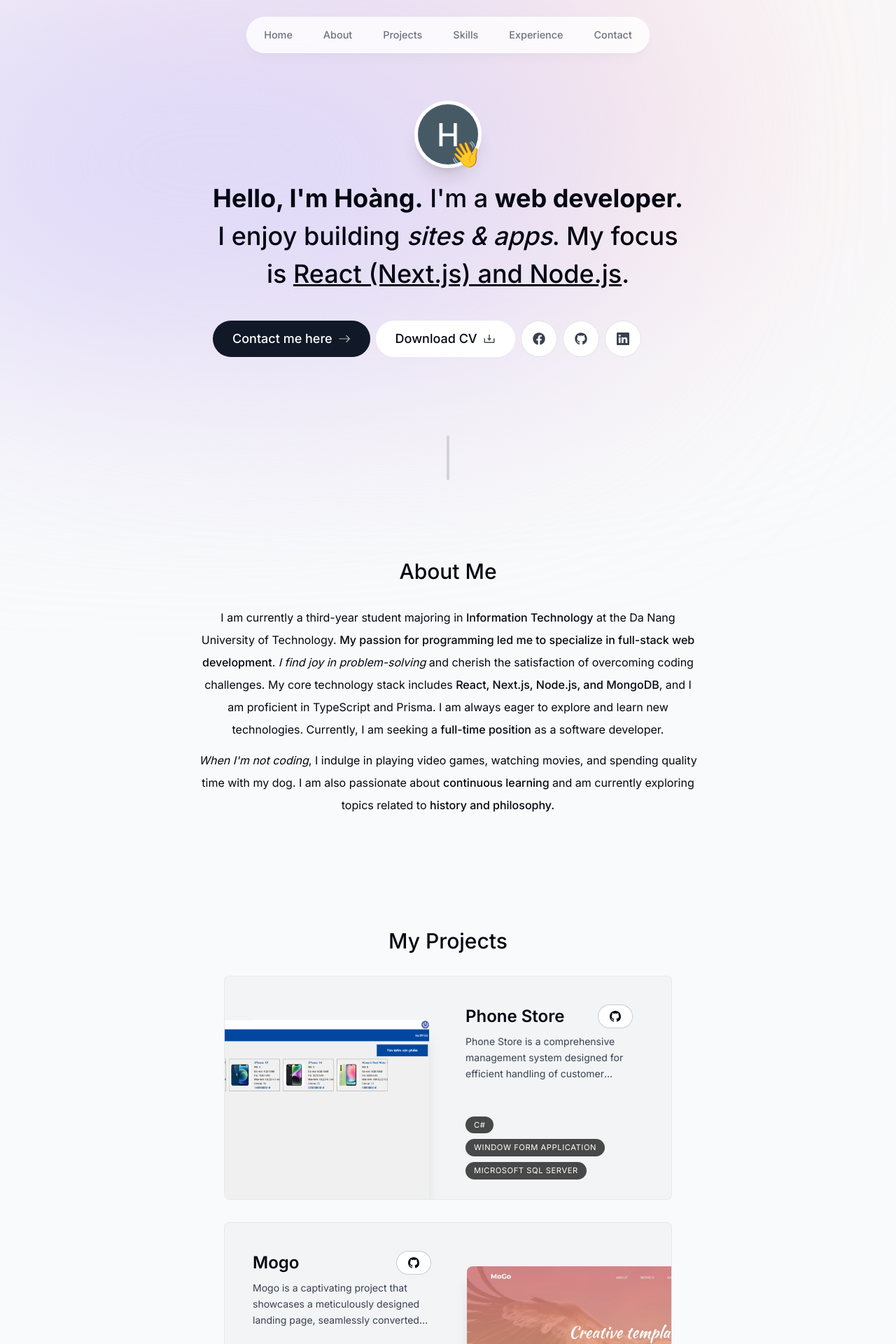
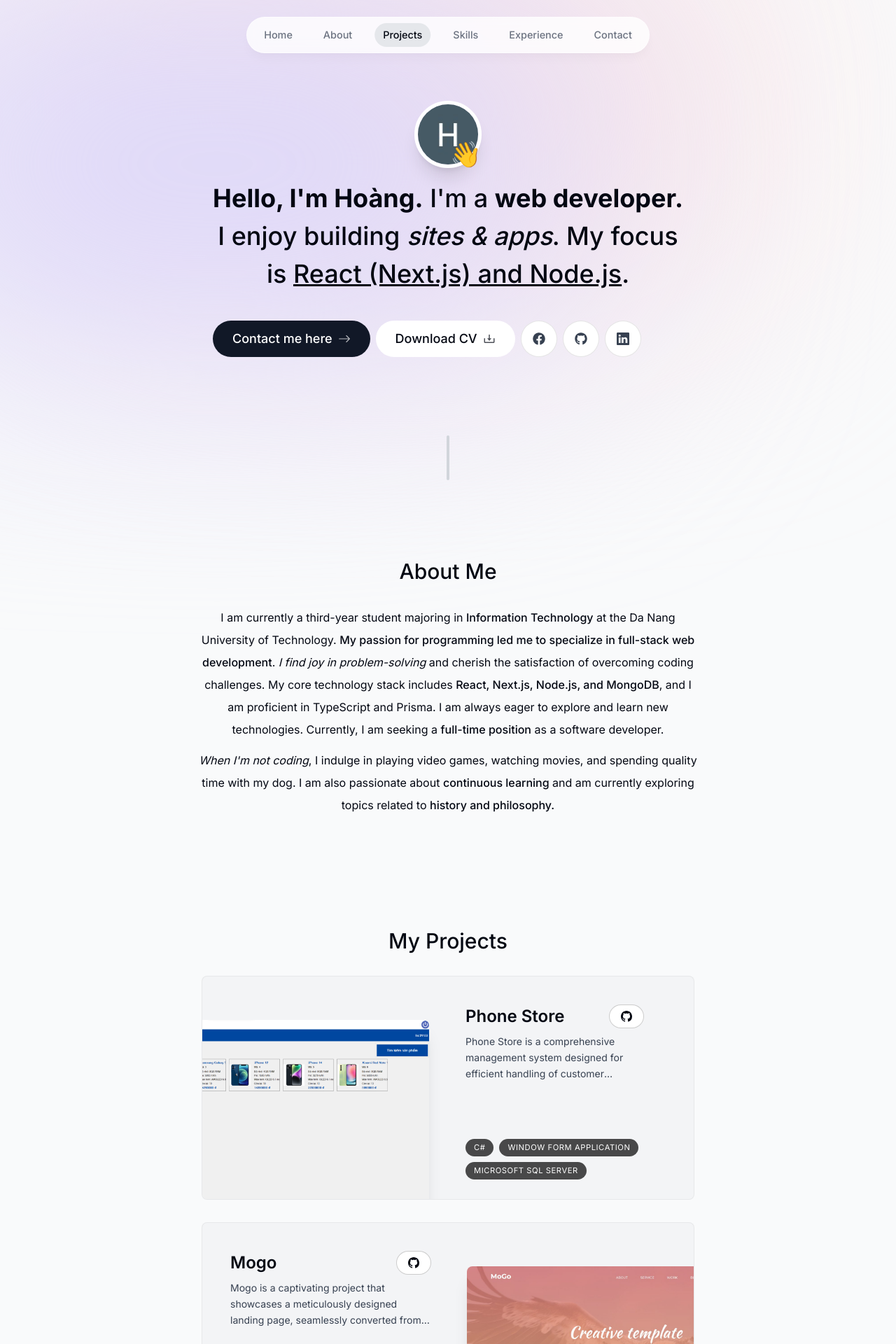
Before and after one commit to LionBlackk/portfolio, a Next.js app: page / in a window 1280 px wide. Shown: the top 1920 px of the page at 70% size. Built offline with nearby package versions, Linux system fonts and the light colour scheme.

Commit message:
feat: active section

```diff
--- a/app/layout.tsx
+++ b/app/layout.tsx
@@ -2,6 +2,7 @@ import type { Metadata } from "next";
 import { Inter } from "next/font/google";
 import "./globals.css";
 import Header from "@/components/Header";
+import ActiveSectionContextProvider from "@/context/active-section-context";
 const inter = Inter({ subsets: ["latin"] });
 
 export const metadata: Metadata = {
@@ -18,14 +19,16 @@ export default function RootLayout({
   children: React.ReactNode;
 }) {
   return (
-    <html lang="en">
+    <html lang="en" className="scroll-smooth">
       <body
         className={`${inter.className} bg-gray-50 text-gray-950 relative pt-28 sm:pt-36 dark:bg-gray-900 dark:text-gray-50 dark:opacity-90`}
       >
         <div className="bg-[#fbe2e3] absolute top-[-6rem] -z-10 right-[11rem] h-[31.25rem] w-[31.25rem] rounded-full blur-[10rem] sm:w-[68.75rem] dark:bg-[#946263]"></div>
         <div className="bg-[#dbd7fb] absolute top-[-1rem] -z-10 left-[-35rem] h-[31.25rem] w-[50rem] rounded-full blur-[10rem] sm:w-[68.75rem] md:left-[-33rem] lg:left-[-28rem] xl:left-[-15rem] 2xl:left-[-5rem] dark:bg-[#676394]"></div>
-        <Header />
-        {children}
+        <ActiveSectionContextProvider>
+          <Header />
+          {children}
+        </ActiveSectionContextProvider>
       </body>
     </html>
   );
--- a/components/About.tsx
+++ b/components/About.tsx
@@ -1,15 +1,19 @@
 "use client";
 import { motion } from "framer-motion";
 import SectionHeading from "./SectionHeading";
+import { useSectionInView } from "@/lib/hooks";
 const About = () => {
+  const { ref } = useSectionInView("About");
   return (
     <motion.section
-      className="text-center mb-24 max-w-[45rem] leading-8 sm:mb-40 "
+      id="about"
+      className="text-center mb-24 max-w-[45rem] leading-8 sm:mb-40 scroll-mt-28"
       initial={{ opacity: 0, y: 100 }}
       animate={{ opacity: 1, y: 0 }}
       transition={{
         delay: 0.175,
       }}
+      ref={ref}
     >
       <SectionHeading>About me</SectionHeading>
       <p className="mb-3">
--- a/components/Header.tsx
+++ b/components/Header.tsx
@@ -1,8 +1,13 @@
 "use client";
+import { useActiveSectionContext } from "@/context/active-section-context";
 import { links } from "@/lib/data";
 import { motion } from "framer-motion";
 import Link from "next/link";
+import { useState } from "react";
 export default function Header() {
+  const { activeSection, setActiveSection, setTimeOfLastClicked } =
+    useActiveSectionContext();
+
   return (
     <header className="z-[999] relative">
       <motion.div
@@ -32,13 +37,29 @@ export default function Header() {
               animate={{ y: 0, opacity: 100 }}
             >
               <Link
-                href="#"
-                className="
+                href={link.hash}
+                className={`
                   flex w-full items-center justify-center px-3 py-3 hover:text-gray-950 transition
                 dark:text-gray-500 dark:hover:text-gray-300
-                "
+                  ${activeSection === link.name ? "text-gray-950" : ""}
+                `}
+                onClick={() => {
+                  setActiveSection(link.name);
+                  setTimeOfLastClicked(Date.now());
+                }}
               >
                 {link.name}
+                {activeSection === link.name && (
+                  <motion.span
+                    className="absolute bg-gray-200 rounded-full inset-0 -z-10"
+                    layoutId="activeSection"
+                    transition={{
+                      type: "spring",
+                      stiffness: 380,
+                      damping: 30,
+                    }}
+                  ></motion.span>
+                )}
               </Link>
             </motion.li>
           ))}
--- a/components/Intro.tsx
+++ b/components/Intro.tsx
@@ -5,9 +5,15 @@ import Link from "next/link";
 import { BsArrowRight, BsLinkedin } from "react-icons/bs";
 import { BiDownload } from "react-icons/bi";
 import { FaFacebook, FaGithub } from "react-icons/fa";
+import { useSectionInView } from "@/lib/hooks";
 const Intro = () => {
+  const { ref } = useSectionInView("Home", 0.5);
   return (
-    <section className="mb-28 max-w-[44rem] text-center sm:mb-0 ">
+    <section
+      id="home"
+      className="mb-28 max-w-[44rem] text-center sm:mb-0 scroll-mt-[100rem] "
+      ref={ref}
+    >
       <div
         className="
           flex items-center justify-center
--- a/components/Project.tsx
+++ b/components/Project.tsx
@@ -1,10 +1,9 @@
 "use client";
-import { projectsData } from "@/lib/data";
+import { ProjectProps } from "@/lib/types";
 import { useScroll, motion, useTransform } from "framer-motion";
 import Image from "next/image";
-import React, { useRef } from "react";
+import React, { useEffect, useRef } from "react";
 import { BsGithub } from "react-icons/bs";
-type ProjectProps = (typeof projectsData)[number];
 
 const Project = ({
   title,
@@ -30,9 +29,9 @@ const Project = ({
       className="group mb-3 sm:mb-8 last:mb-0"
     >
       <section
-        className="bg-gray-100 max-w-[40rem] border border-black/5
+        className="bg-gray-100 max-w-[44rem] border border-black/5
         rounded-lg overflow-hidden sm:h-[20rem] sm:pr-8
-        relative hover:bg-gray-200 transition sm:group-even:pl-8
+        relative hover:bg-gray-200 transition sm:group-even:pl-16
       "
       >
         <div
@@ -76,8 +75,8 @@ const Project = ({
           alt="image of project"
           quality={95}
           className="
-          absolute -right-40 hidden sm:block w-[28.25rem] rounded-t-lg shadow-xl
-          top-[62px] h-full object-cover group-even:-left-40 group-even:right-[initial] transition
+          absolute -right-32 hidden sm:block w-[28.25rem] rounded-t-lg shadow-xl
+          top-[62px] h-full object-cover group-even:-left-[8rem] group-even:right-[initial] transition
           group-even:object-right group-even:group-hover:translate-x-3
           group-even:group-hover:translate-y-3 group-even:group-hover:rotate-3
           group-hover:-translate-x-3 group-hover:translate-y-3 group-hover:-rotate-3
--- a/components/Projects.tsx
+++ b/components/Projects.tsx
@@ -1,11 +1,14 @@
+"use client";
 import { projectsData } from "@/lib/data";
 import SectionHeading from "./SectionHeading";
 import Project from "./Project";
 import React from "react";
+import { useSectionInView } from "@/lib/hooks";
 
 const Projects = () => {
+  const { ref } = useSectionInView("Projects", 0.5);
   return (
-    <section>
+    <section className="scroll-mt-28" id="projects" ref={ref}>
       <SectionHeading>My Projects</SectionHeading>
       {projectsData.map((project, index) => {
         return (
--- /dev/null
+++ b/context/active-section-context.tsx
@@ -0,0 +1,48 @@
+"use client";
+import { links } from "@/lib/data";
+import { SectionName } from "@/lib/types";
+import React, { createContext, useContext, useState } from "react";
+
+interface ActiveSectionContextType {
+  activeSection: SectionName;
+  setActiveSection: React.Dispatch<React.SetStateAction<SectionName>>;
+  timeOfLastClicked: number;
+  setTimeOfLastClicked: React.Dispatch<React.SetStateAction<number>>;
+}
+
+const ActiveSectionContext = createContext<ActiveSectionContextType | null>(
+  null
+);
+
+const ActiveSectionContextProvider = ({
+  children,
+}: {
+  children: React.ReactNode;
+}) => {
+  const [activeSection, setActiveSection] = useState<SectionName>("Home");
+  const [timeOfLastClicked, setTimeOfLastClicked] = useState(0);
+  return (
+    <ActiveSectionContext.Provider
+      value={{
+        activeSection,
+        setActiveSection,
+        timeOfLastClicked,
+        setTimeOfLastClicked,
+      }}
+    >
+      {children}
+    </ActiveSectionContext.Provider>
+  );
+};
+
+const useActiveSectionContext = () => {
+  const context = useContext(ActiveSectionContext);
+  if (context == null) {
+    throw new Error(
+      "useActiveSectionContext must be with in ActiveSectionContextProvider"
+    );
+  }
+  return context;
+};
+export { useActiveSectionContext };
+export default ActiveSectionContextProvider;
--- /dev/null
+++ b/lib/hooks.ts
@@ -0,0 +1,23 @@
+import { useActiveSectionContext } from "@/context/active-section-context";
+import { useEffect } from "react";
+import { useInView } from "react-intersection-observer";
+import { SectionName } from "./types";
+
+export function useSectionInView(sectionName: SectionName, threshold = 0.75) {
+  const { ref, inView } = useInView({
+    threshold,
+  });
+  const { activeSection, setActiveSection, timeOfLastClicked } =
+    useActiveSectionContext();
+  useEffect(() => {
+    if (inView && Date.now() - timeOfLastClicked > 1000) {
+      setActiveSection(sectionName);
+    }
+  }, [inView, setActiveSection, sectionName, timeOfLastClicked]);
+  return {
+    ref,
+    setActiveSection,
+    activeSection,
+    timeOfLastClicked,
+  };
+}
--- /dev/null
+++ b/lib/types.ts
@@ -0,0 +1,4 @@
+import { links, projectsData } from "./data";
+
+export type SectionName = (typeof links)[number]["name"];
+export type ProjectProps = (typeof projectsData)[number];
--- a/package.json
+++ b/package.json
@@ -13,7 +13,8 @@
     "next": "14.0.4",
     "react": "^18",
     "react-dom": "^18",
-    "react-icons": "^5.0.1"
+    "react-icons": "^5.0.1",
+    "react-intersection-observer": "^9.5.3"
   },
   "devDependencies": {
     "@types/node": "^20",
```
Also changed, not shown: 1 other file (tests, documents, lock files or other folders).
